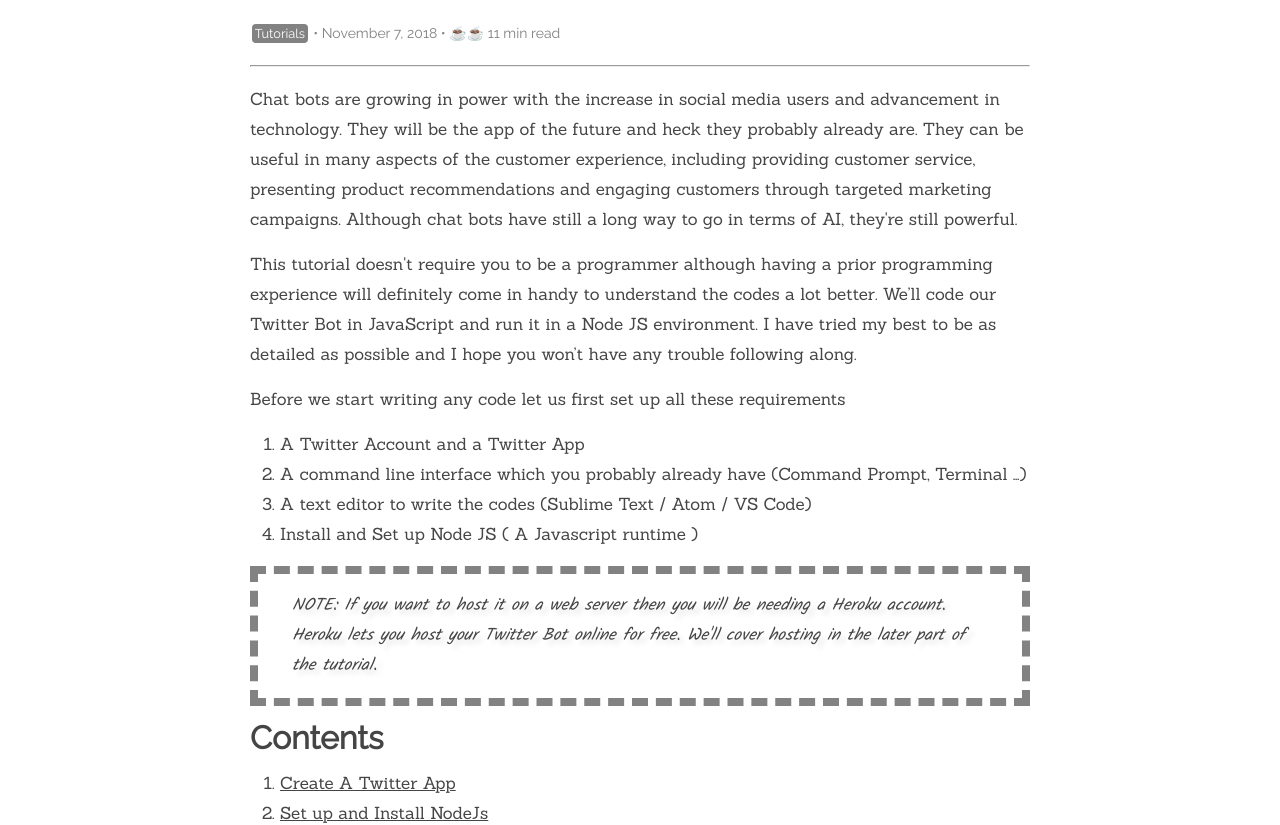
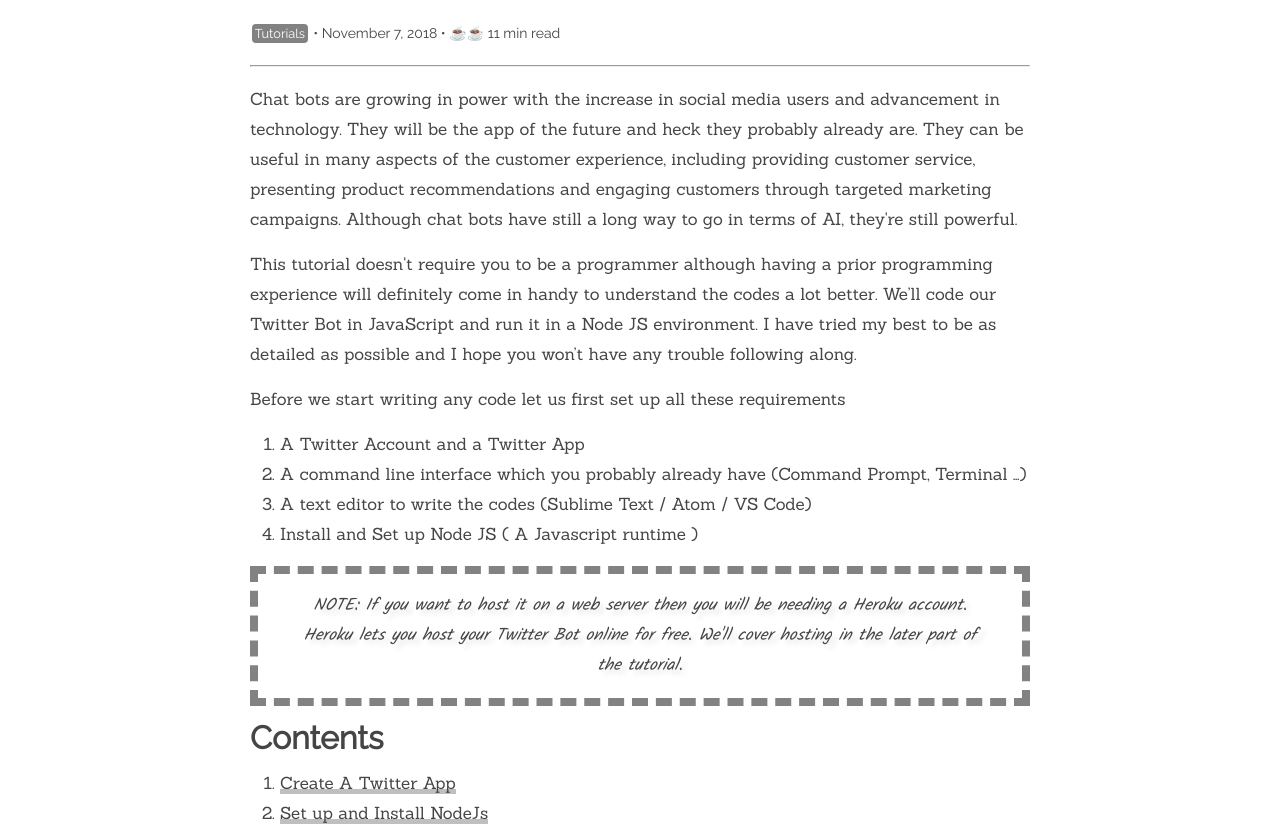
Before and after one commit to adityathebe/adityathebe.com, a Gatsby site: page /twitter-bot-tutorial-nodejs/ in a window 1280 px wide. Shown: the part 133-958 px from the top of the page. Built offline with nearby package versions, Linux system fonts and the light colour scheme; Gatsby itself is replaced by a stand-in of ours; some packages are replaced by stand-ins of ours.

Commit message:
CSS a tags

```diff
--- a/src/components/Layout/layout.css
+++ b/src/components/Layout/layout.css
@@ -142,6 +142,7 @@ blockquote {
   text-shadow: 5px 5px 5px rgba(0, 0, 0, 0.1);
   font-style: italic;
   font-family: 'Kalam', cursive;
+  text-align: center;
 }
 
 blockquote > :last-child {
@@ -232,3 +233,10 @@ blockquote > :last-child {
 .center-block img {
   height: 200px;
 }
+
+/* Codes */
+@media screen and (max-width: 900px) {
+  pre[class*='language'] {
+    font-size: 0.8em;
+  }
+}
--- a/src/templates/post.css
+++ b/src/templates/post.css
@@ -7,7 +7,7 @@
   font-size: 14px;
   line-height: 21px;
   font-family: 'Raleway', sans-serif, 'Helvetica Neue', Helvetica, Arial;
-  color: #828282;
+  color: #454545;
 }
 
 .post-meta .post-tag {
@@ -39,14 +39,44 @@
   color: #454545;
 }
 
+/* Links */
 .post-content a:visited {
-  text-decoration: underline;
+  background-image: linear-gradient(
+    transparent 0%,
+    transparent calc(50% - 5px),
+    rgba(0, 0, 0, 0.25) calc(50% - 5px),
+    rgba(0, 0, 0, 0.25) 100%
+  );
+  background-size: 100% 200%;
+  text-decoration: none;
   color: #454545;
 }
 
 .post-content a {
-  text-decoration: underline;
   color: #454545;
+  padding:0;
+  text-decoration: none;
+  background-image: linear-gradient(
+    transparent 0%,
+    transparent calc(50% - 5px),
+    rgba(0, 0, 0, 0.25) calc(50% - 5px),
+    rgba(0, 0, 0, 0.25) 100%
+  );
+  transition: background-position 2s ease-in-out;
+  transition: padding 120ms ease-in-out;
+  background-size: 100% 200%;
+  background-position: 0 0;
+}
+
+.post-content a:hover {
+  padding: 2px 0 4px 0;
+  background-image:linear-gradient(
+    transparent 0%,
+    transparent calc(50% - 5px),
+    rgba(0, 0, 0, 0.25) calc(50% - 5px),
+    rgba(0, 0, 0, 0.25) 100%
+  );
+  background-position: 0 100%;
 }
 
 .post-content hr {
@@ -97,9 +127,9 @@ span.gatsby-resp-image-wrapper + em {
 }
 
 span.gatsby-resp-image-wrapper + em::after {
-  content: ' --'
+  content: ' --';
 }
 
 span.gatsby-resp-image-wrapper + em::before {
-  content: '-- '
+  content: '-- ';
 }
```
